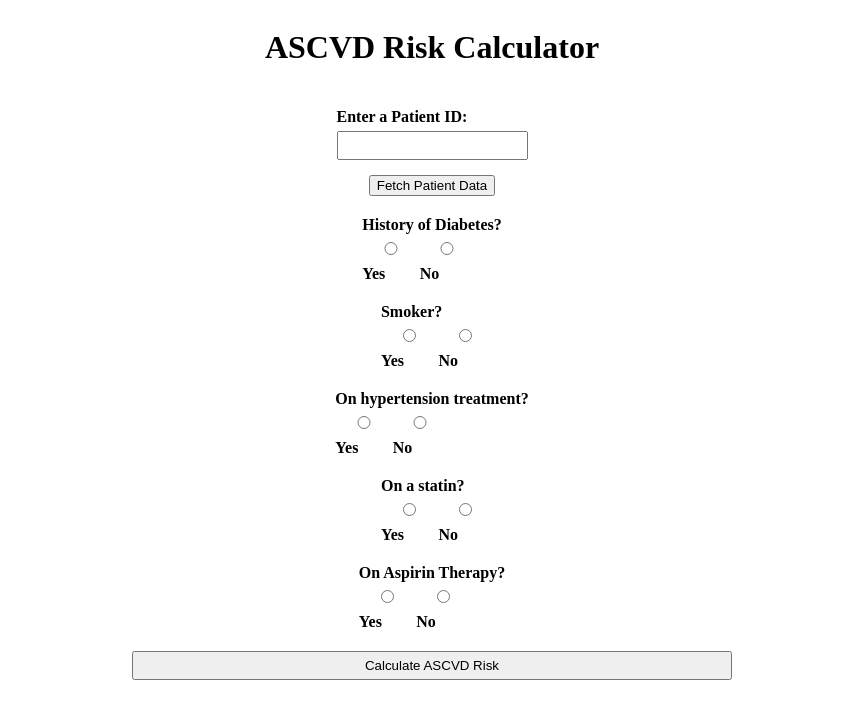
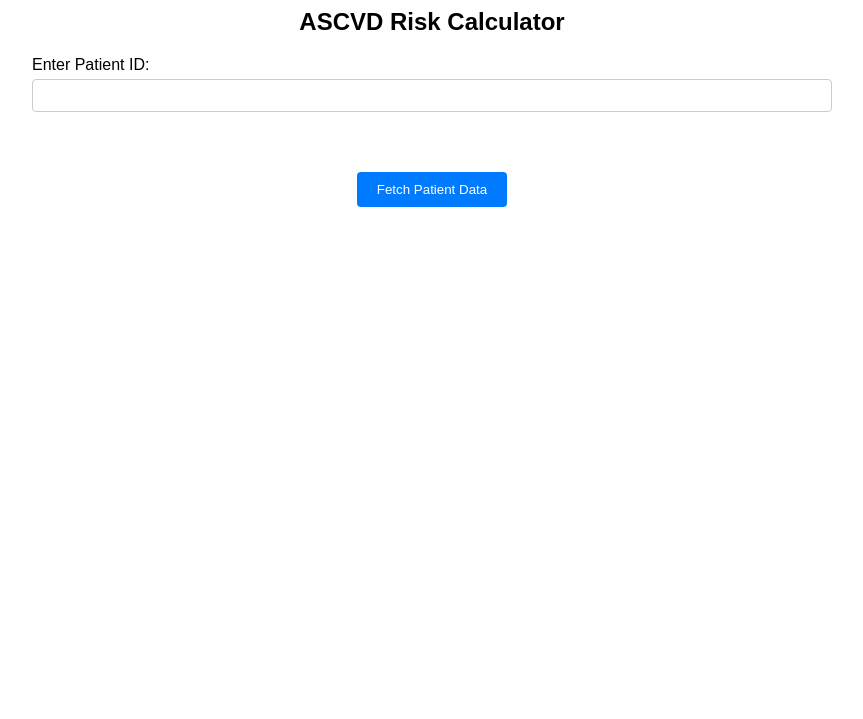
Before and after one commit to nnantais/ASCVD-Risk-Calculator, a Flask app: page / in a window 1280 px wide. Shown: the top 719 px of the page, without its empty margins (208-1071 px from the left). Run offline with Flask 3, Linux system fonts and the light colour scheme; parts of the project's set-up code (start-up, migrations or seed data) failed here and were passed over.

Commit message:
update to app

```diff
--- a/src/app.py
+++ b/src/app.py
@@ -1,13 +1,18 @@
 import os
+from dotenv import load_dotenv
 
+# Load environment variables from .env file
+load_dotenv()
 
+# Set environment variables for R from .env
+os.environ['R_HOME'] = os.getenv('R_HOME')
+os.environ['R_USER'] = os.getenv('R_USER')
 
 import requests
 import rpy2.robjects as ro
 from rpy2.robjects.packages import importr
 from rpy2.robjects.vectors import FloatVector, StrVector
 from flask import Flask, request, render_template, redirect, url_for
-from dotenv import load_dotenv
 from datetime import datetime
 
 app = Flask(__name__)
@@ -15,16 +20,9 @@ app = Flask(__name__)
 # Import the PooledCohort package in R
 pooled_cohort = importr("PooledCohort")
 
-# Load environment variables
-load_dotenv()
-
-FHIR_SERVER_BASE_URL = os.getenv("FHIR_SERVER_BASE_URL")
+FHIR_SERVER_BASE_URL = "http://pwebmedcit.services.brown.edu:9091/fhir"
 username = os.getenv("FHIR_USERNAME")
 password = os.getenv("FHIR_PASSWORD")
-
-# Set environment variables for R from .env
-os.environ['R_HOME'] = os.getenv('R_HOME')
-os.environ['R_USER'] = os.getenv('R_USER')
 
 observation_codes = {
     "Systolic Blood Pressure": "8480-6",
@@ -131,9 +129,9 @@ def calculate_risk():
     total_cholesterol_r = FloatVector([total_cholesterol])
     hdl_cholesterol_r = FloatVector([hdl_cholesterol])
     systolic_bp_r = FloatVector([systolic_bp])
-    diabetes_r = StrVector(['yes' if diabetes == 'yes' else 'no'])
-    smoker_r = StrVector(['yes' if smoker == 'yes' else 'no'])
-    hypertension_r = StrVector(['yes' if hypertension == 'yes' else 'no'])
+    diabetes_r = StrVector([diabetes])
+    smoker_r = StrVector([smoker])
+    hypertension_r = StrVector([hypertension])
 
     # Call the ASCVD risk calculation function from PooledCohort
     ascvd_risk_r = pooled_cohort.predict_10yr_ascvd_risk(
@@ -148,8 +146,8 @@ def calculate_risk():
         diabetes=diabetes_r
     )
 
-    # Convert the result back to Python
-    ascvd_risk = list(ascvd_risk_r)[0]*100
+    # Convert the result back to Python and multiply by 100 to get percentage
+    ascvd_risk_percentage = list(ascvd_risk_r)[0] * 100
 
     demographics = {'age': age, 'sex': sex, 'race': race}
     observations = {
@@ -159,7 +157,16 @@ def calculate_risk():
         'Diastolic Blood Pressure': request.form['diastolic_blood_pressure'] if 'diastolic_blood_pressure' in request.form else 'Not Found'
     }
 
-    return render_template('index.html', ascvd_risk=ascvd_risk, demographics=demographics, observations=observations, patient_id=patient_id)
+    return render_template(
+        'index.html',
+        ascvd_risk=ascvd_risk_percentage,
+        demographics=demographics,
+        observations=observations,
+        patient_id=patient_id,
+        diabetes=diabetes,
+        smoker=smoker,
+        hypertension=hypertension
+    )
 
 if __name__ == '__main__':
     port_str = os.getenv('FHIR_PORT', '5000')
--- a/src/templates/index.html
+++ b/src/templates/index.html
@@ -3,168 +3,138 @@
 <head>
     <meta charset="UTF-8">
     <title>ASCVD Risk Calculator</title>
-    <script>
-        function clearPreviousResults() {
-            document.getElementById('results').innerHTML = '';
-        }
-    </script>
     <style>
         .container {
             display: flex;
             flex-direction: column;
             align-items: center;
+            font-family: Arial, sans-serif;
+        }
+        .title {
+            margin-bottom: 20px;
+            font-size: 24px;
+            font-weight: bold;
+        }
+        .grid {
+            display: grid;
+            grid-template-columns: repeat(3, 1fr);
             gap: 20px;
+            max-width: 800px;
+            width: 100%;
         }
-        .form-container, .results-container, .input-fields-container {
-            width: 100%;
-            max-width: 600px;
-        }
-        .form-container {
+        .grid-item {
             display: flex;
             flex-direction: column;
-            align-items: center;
+            margin-bottom: 20px;
         }
-        .form-group {
-            margin-bottom: 15px;
+        .grid-item label {
+            margin-bottom: 5px;
         }
-        .form-group label {
-            display: block;
-            margin-bottom: 5px;
-            font-weight: bold;
+        .grid-item input, .grid-item select {
+            padding: 8px;
+            border: 1px solid #ccc;
+            border-radius: 4px;
         }
-        .form-group input[type="text"] {
-            width: 100%;
-            padding: 5px;
-            box-sizing: border-box;
+        .buttons {
+            display: flex;
+            justify-content: center;
+            margin-top: 20px;
         }
-        .form-group .options {
-            display: flex;
-            gap: 10px;
+        .buttons input {
+            padding: 10px 20px;
+            margin: 0 10px;
+            border: none;
+            background-color: #007BFF;
+            color: white;
+            border-radius: 4px;
+            cursor: pointer;
         }
-        .results-container {
-            display: flex;
-            flex-direction: column;
-            gap: 10px;
+        .buttons input:hover {
+            background-color: #0056b3;
         }
-        .results-container label {
-            display: block;
-            margin-bottom: 5px;
-            font-weight: bold;
-        }
-        .results-container input {
-            width: 100%;
-            padding: 5px;
-            margin-bottom: 10px;
-            box-sizing: border-box;
-        }
-        .ascvd-risk {
+        .result {
             margin-top: 20px;
-            font-size: 1.2em;
+            font-size: 20px;
             font-weight: bold;
         }
     </style>
 </head>
 <body>
     <div class="container">
-        <h1>ASCVD Risk Calculator</h1>
+        <div class="title">ASCVD Risk Calculator</div>
 
-        <!-- Form for fetching patient data using patient ID -->
-        <form method="post" action="/fetch_patient_data" onsubmit="clearPreviousResults()" class="form-container">
-            <div class="form-group">
-                <label for="patient_id">Enter a Patient ID:</label>
+        <form method="post" action="/fetch_patient_data" class="grid">
+            <div class="grid-item" style="grid-column: span 3;">
+                <label for="patient_id">Enter Patient ID:</label>
                 <input type="text" name="patient_id" id="patient_id" required>
             </div>
-            <input type="submit" value="Fetch Patient Data">
+            <div class="buttons" style="grid-column: span 3;">
+                <input type="submit" value="Fetch Patient Data">
+            </div>
         </form>
 
-        <div id="results" class="results-container">
-            <form method="post" action="/calculate_risk" class="form-container">
-                {% if demographics %}
-                    <div class="form-group">
-                        <label>Age (20-79):</label>
-                        <input type="text" name="age" value="{{ demographics.age if demographics.age != 'Not Found' else '' }}" placeholder="{{ 'Not Found' if demographics.age == 'Not Found' else '' }}" required>
-                    </div>
-                    <div class="form-group">
-                        <label>Sex:</label>
-                        <input type="text" name="sex" value="{{ demographics.sex if demographics.sex != 'Not Found' else '' }}" placeholder="{{ 'Not Found' if demographics.sex == 'Not Found' else '' }}" required>
-                    </div>
-                    <div class="form-group">
-                        <label>Race:</label>
-                        <input type="text" name="race" value="{{ demographics.race if demographics.race != 'Not Found' else '' }}" placeholder="{{ 'Not Found' if demographics.race == 'Not Found' else '' }}" required>
-                    </div>
-                {% endif %}
-
-                {% if observations %}
-                    {% for obs_name, obs_value in observations.items() %}
-                        <div class="form-group">
-                            <label>
-                                {% if obs_name == 'Systolic Blood Pressure' %}
-                                    Systolic Blood Pressure (90-200 mm Hg):
-                                {% elif obs_name == 'Diastolic Blood Pressure' %}
-                                    Diastolic Blood Pressure (60-130 mm Hg):
-                                {% elif obs_name == 'Total Cholesterol' %}
-                                    Total Cholesterol (130 - 320 mg/dL):
-                                {% elif obs_name == 'HDL Cholesterol' %}
-                                    HDL Cholesterol (20 - 100 mg/dL):
-                                {% elif obs_name == 'LDL Cholesterol' %}
-                                    LDL Cholesterol (30-300 mg/dL):
-                                {% else %}
-                                    {{ obs_name }}:
-                                {% endif %}
-                            </label>
-                            <input type="text" name="{{ obs_name | replace(' ', '_') | lower }}" value="{{ obs_value if obs_value != 'Not Found' else '' }}" placeholder="{{ 'Not Found' if obs_value == 'Not Found' else '' }}" required>
-                        </div>
-                    {% endfor %}
-                {% endif %}
-
-                <div class="form-group">
-                    <label>History of Diabetes?</label>
-                    <div class="options">
-                        <label><input type="radio" name="diabetes" value="yes" required> Yes</label>
-                        <label><input type="radio" name="diabetes" value="no" required> No</label>
-                    </div>
+        {% if demographics %}
+            <form method="post" action="/calculate_risk" class="grid">
+                <input type="hidden" name="patient_id" value="{{ patient_id }}">
+                <div class="grid-item">
+                    <label for="age">Current Age:</label>
+                    <input type="text" name="age" id="age" value="{{ demographics.age }}" required>
                 </div>
-
-                <div class="form-group">
-                    <label>Smoker?</label>
-                    <div class="options">
-                        <label><input type="radio" name="smoker" value="yes" required> Yes</label>
-                        <label><input type="radio" name="smoker" value="no" required> No</label>
-                    </div>
+                <div class="grid-item">
+                    <label for="sex">Sex:</label>
+                    <input type="text" name="sex" id="sex" value="{{ demographics.sex }}" required>
                 </div>
-
-                <div class="form-group">
-                    <label>On hypertension treatment?</label>
-                    <div class="options">
-                        <label><input type="radio" name="hypertension" value="yes" required> Yes</label>
-                        <label><input type="radio" name="hypertension" value="no" required> No</label>
-                    </div>
+                <div class="grid-item">
+                    <label for="race">Race:</label>
+                    <input type="text" name="race" id="race" value="{{ demographics.race }}" required>
                 </div>
-
-                <div class="form-group">
-                    <label>On a statin?</label>
-                    <div class="options">
-                        <label><input type="radio" name="statin" value="yes" required> Yes</label>
-                        <label><input type="radio" name="statin" value="no" required> No</label>
-                    </div>
+                <div class="grid-item">
+                    <label for="total_cholesterol">Total Cholesterol (130 - 320 mg/dL):</label>
+                    <input type="text" name="total_cholesterol" id="total_cholesterol" value="{{ observations['Total Cholesterol'] }}" required>
                 </div>
-
-                <div class="form-group">
-                    <label>On Aspirin Therapy?</label>
-                    <div class="options">
-                        <label><input type="radio" name="aspirin" value="yes" required> Yes</label>
-                        <label><input type="radio" name="aspirin" value="no" required> No</label>
-                    </div>
+                <div class="grid-item">
+                    <label for="hdl_cholesterol">HDL Cholesterol (20 - 100 mg/dL):</label>
+                    <input type="text" name="hdl_cholesterol" id="hdl_cholesterol" value="{{ observations['HDL Cholesterol'] }}" required>
                 </div>
-
-                <input type="submit" value="Calculate ASCVD Risk">
+                <div class="grid-item">
+                    <label for="systolic_blood_pressure">Systolic Blood Pressure (90-200 mm Hg):</label>
+                    <input type="text" name="systolic_blood_pressure" id="systolic_blood_pressure" value="{{ observations['Systolic Blood Pressure'] }}" required>
+                </div>
+                <div class="grid-item">
+                    <label for="diastolic_blood_pressure">Diastolic Blood Pressure (60-130 mm Hg):</label>
+                    <input type="text" name="diastolic_blood_pressure" id="diastolic_blood_pressure" value="{{ observations['Diastolic Blood Pressure'] }}" required>
+                </div>
+                <div class="grid-item">
+                    <label for="diabetes">History of Diabetes?</label>
+                    <select name="diabetes" id="diabetes" required>
+                        <option value="no" {% if diabetes == 'no' %}selected{% endif %}>No</option>
+                        <option value="yes" {% if diabetes == 'yes' %}selected{% endif %}>Yes</option>
+                    </select>
+                </div>
+                <div class="grid-item">
+                    <label for="smoker">Smoker?</label>
+                    <select name="smoker" id="smoker" required>
+                        <option value="no" {% if smoker == 'no' %}selected{% endif %}>No</option>
+                        <option value="yes" {% if smoker == 'yes' %}selected{% endif %}>Yes</option>
+                    </select>
+                </div>
+                <div class="grid-item">
+                    <label for="hypertension">On Hypertension Treatment?</label>
+                    <select name="hypertension" id="hypertension" required>
+                        <option value="no" {% if hypertension == 'no' %}selected{% endif %}>No</option>
+                        <option value="yes" {% if hypertension == 'yes' %}selected{% endif %}>Yes</option>
+                    </select>
+                </div>
+                <div class="buttons" style="grid-column: span 3;">
+                    <input type="submit" value="Calculate Risk">
+                </div>
             </form>
-        </div>
+        {% endif %}
 
         {% if ascvd_risk is not none %}
-        <div class="ascvd-risk">
-            ASCVD Risk Score: {{ ascvd_risk }}%
-        </div>
+            <div class="result">
+                ASCVD Risk: {{ ascvd_risk }}%
+            </div>
         {% endif %}
     </div>
 </body>
```
